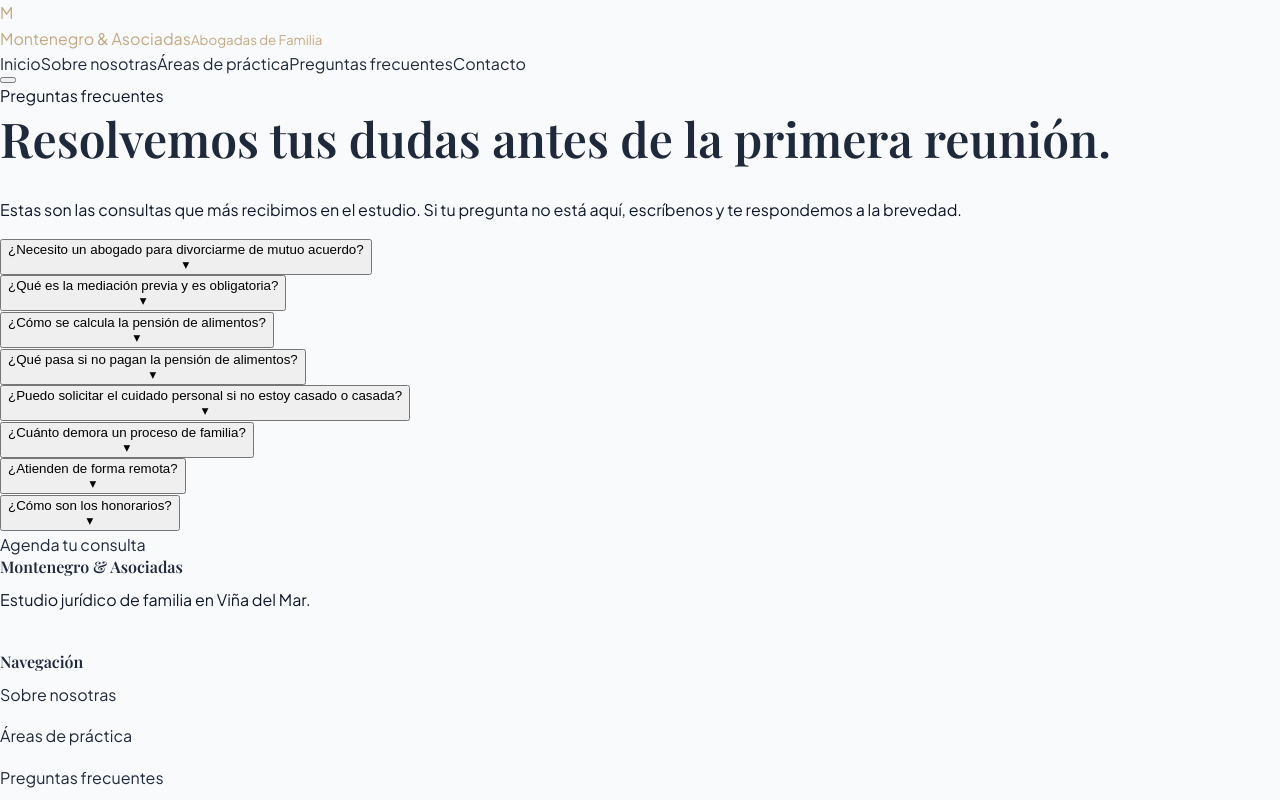
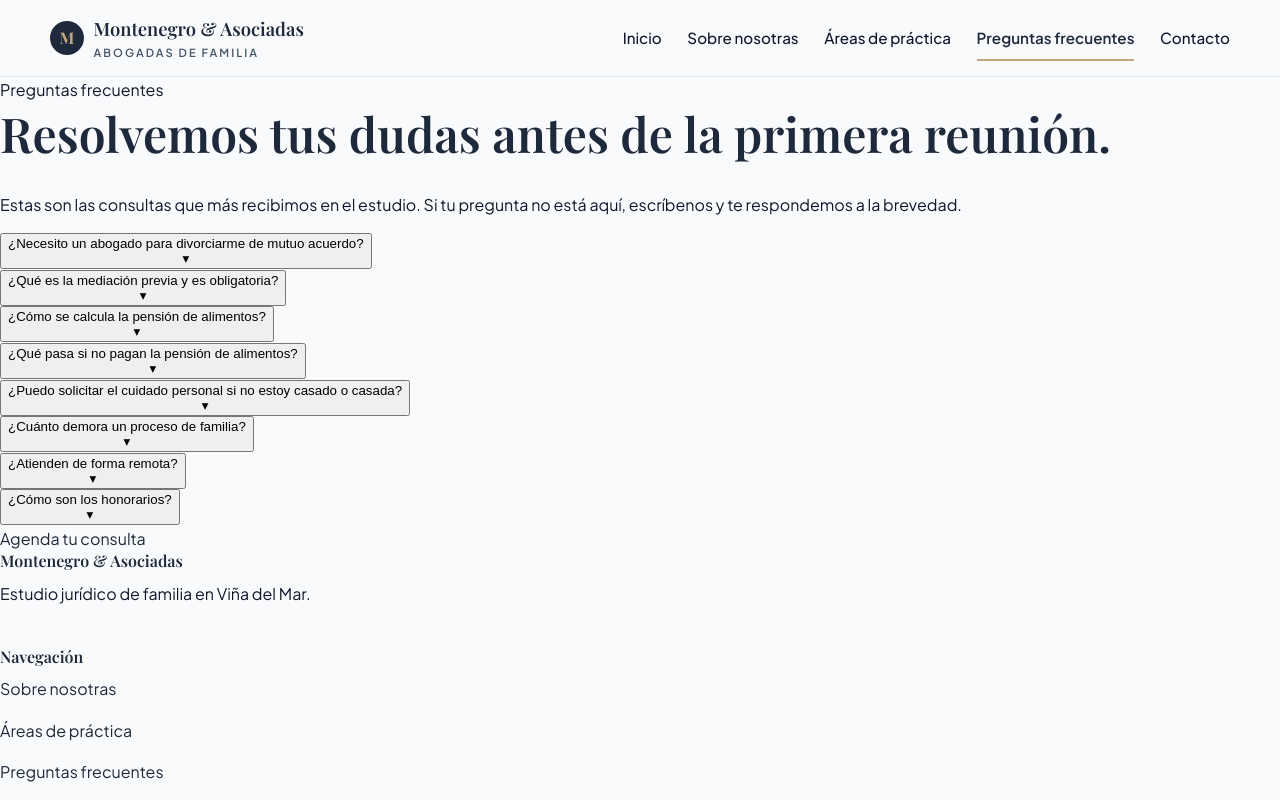
Before and after one commit to Gertecin/261012-EstudioJuridicoChile, a React (Vite) app: page /261012-EstudioJuridicoChile/preguntas-frecuentes in a window 1280 px wide. Shown: the top 800 px of the page. Built offline with nearby package versions, Linux system fonts and the light colour scheme.

Commit message:
Refactor Header component for improved structure

```diff
--- a/src/components/Header.jsx
+++ b/src/components/Header.jsx
@@ -14,57 +14,40 @@ export default function Header() {
   const { pathname } = useLocation()
 
   return (
-    <header className="sticky top-0 z-50 bg-blanco-roto/96 backdrop-blur border-b border-borde">
-      <div className="max-w-site mx-auto px-5 flex items-center justify-between py-4">
-        <Link to="/" className="flex items-center gap-2 font-serif text-petroleo text-lg font-semibold">
-          <span className="w-9 h-9 rounded-full bg-petroleo text-dorado grid place-items-center font-bold">M</span>
+    <header className="site-header">
+      <div className="container nav">
+        <Link to="/" className="brand" aria-label="Inicio">
+          <span className="brand-mark" aria-hidden="true">M</span>
           <span>
             Montenegro {'&'} Asociadas
-            <small className="block font-sans text-xs tracking-widest uppercase text-pizarra">Abogadas de Familia</small>
+            <small>Abogadas de Familia</small>
           </span>
         </Link>
-
-        <nav className="hidden md:flex items-center gap-6" aria-label="Navegación principal">
+        <nav className="nav-links" aria-label="Navegación principal">
           {enlaces.map(e => (
-            <Link
-              key={e.to}
-              to={e.to}
-              aria-current={pathname === e.to ? 'page' : undefined}
-              className={`text-sm font-medium transition-colors relative py-1
-                ${pathname === e.to ? 'text-petroleo font-semibold' : 'text-grafito hover:text-dorado'}`}
-            >
+            <Link key={e.to} to={e.to} aria-current={pathname === e.to ? 'page' : undefined}>
               {e.label}
-              {pathname === e.to && (
-                <span className="absolute left-0 -bottom-1 w-full h-0.5 bg-dorado" />
-              )}
             </Link>
           ))}
         </nav>
-
         <button
-          className="md:hidden w-10 h-10 grid place-items-center rounded bg-transparent border-0 cursor-pointer"
-          onClick={() => setAbierto(!abierto)}
+          className="menu-toggle"
           aria-label={abierto ? 'Cerrar menú' : 'Abrir menú'}
           aria-expanded={abierto}
           aria-controls="mobile-menu"
+          onClick={() => setAbierto(!abierto)}
         >
-          <span className="block w-5 h-0.5 bg-petroleo relative">
-            <span className={`absolute left-0 w-full h-0.5 bg-petroleo transition-all ${abierto ? 'top-0 rotate-45' : '-top-1.5'}`} />
-            <span className={`absolute left-0 w-full h-0.5 bg-petroleo transition-all ${abierto ? 'top-0 -rotate-45' : 'top-1.5'}`} />
-          </span>
+          <span></span>
         </button>
       </div>
-
       {abierto && (
-        <nav id="mobile-menu" className="md:hidden bg-white border-t border-borde" aria-label="Navegación móvil">
+        <nav id="mobile-menu" className={`mobile-menu ${abierto ? 'open' : ''}`} aria-label="Navegación móvil">
           {enlaces.map(e => (
             <Link
               key={e.to}
               to={e.to}
               onClick={() => setAbierto(false)}
               aria-current={pathname === e.to ? 'page' : undefined}
-              className={`block px-5 py-3 border-b border-borde font-medium
-                ${pathname === e.to ? 'bg-blanco-roto text-petroleo border-l-4 border-l-dorado' : 'text-grafito'}`}
             >
               {e.label}
             </Link>
```
